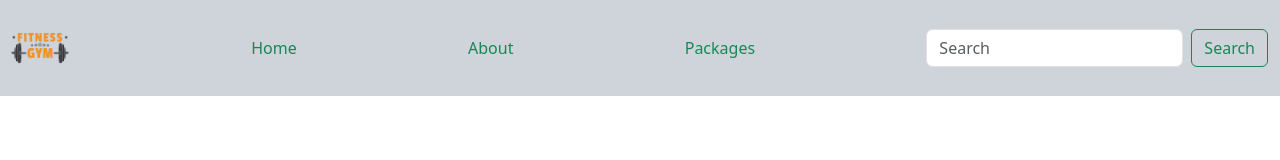
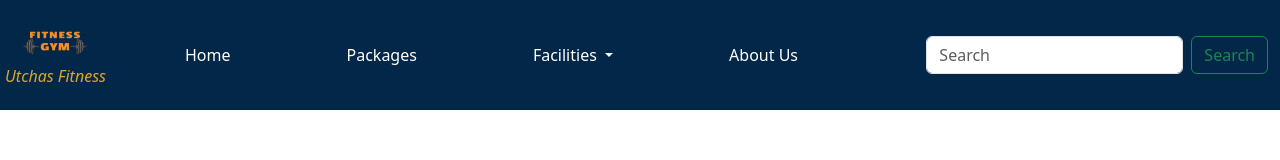
Before and after one commit to Shahriar-Utchas/utchas-fitness, a plain HTML site: page index.html in a window 1280 px wide. Drawn offline with nearby package versions, Linux system fonts and the light colour scheme.

Commit message:
Update index.html

```diff
--- a/index.html
+++ b/index.html
@@ -3,35 +3,56 @@
 <head>
     <meta charset="UTF-8" />
     <meta name="viewport" content="width=device-width, initial-scale=1.0" />
-    <link
-      href="https://cdn.jsdelivr.net/npm/bootstrap@5.3.3/dist/css/bootstrap.min.css"
-      rel="stylesheet"
-      integrity="sha384-QWTKZyjpPEjISv5WaRU9OFeRpok6YctnYmDr5pNlyT2bRjXh0JMhjY6hW+ALEwIH"
-      crossorigin="anonymous"
-    />
+    <link href="https://cdn.jsdelivr.net/npm/bootstrap@5.3.3/dist/css/bootstrap.min.css" rel="stylesheet" integrity="sha384-QWTKZyjpPEjISv5WaRU9OFeRpok6YctnYmDr5pNlyT2bRjXh0JMhjY6hW+ALEwIH" crossorigin="anonymous" />
     <link rel="stylesheet" href="style.css">
     <title>Utchas Fitness</title>
 </head>
 <body>
-      <nav class="navbar navbar-expand-lg" style="background-color: var(--bs-dark-bg-subtle);">
-        <div class="container-fluid nav">
-          <img src="logo.png" alt="logo" width="80" height="80">
-          <a href="" class="text-success link-underline link-underline-opacity-0 link-underline-opacity-75-hover">Home</a>
-          <a href=""class="text-success link-underline link-underline-opacity-0 link-underline-opacity-75-hover">About</a>
-          <a href=""class="text-success link-underline link-underline-opacity-0 link-underline-opacity-75-hover">Packages</a>
+  <nav class="navbar navbar-expand-lg custom-bg ">
+    <div class="container-fluid nav" id="nav">
+      <div class="utchas-ftness">
+        <div>
+          <img src="logo.png" class="navbar-brand logo" alt="">
+        </div>
+        <div>
+          <i class="navbar-brand utchas">Utchas Fitness</i>
+        </div>
+      </div>
+      <button class="navbar-toggler" id="nav-btn" type="button" data-bs-toggle="collapse" data-bs-target="#navbarSupportedContent" aria-controls="navbarSupportedContent" aria-expanded="false" aria-label="Toggle navigation">
+        <span class="navbar-toggler-icon"></span>
+      </button>
+      <div class="collapse navbar-collapse" id="navbarSupportedContent">
+        <ul class="navbar-nav me-auto mb-2 mb-lg-0">
+          <li class="nav-item">
+            <a class="nav-link home custom-link" href="#">Home</a>
+          </li>
+          <li class="nav-item">
+            <a class="nav-link custom-link" href="#">Packages</a>
+          </li>
+          <li class="nav-item dropdown">
+            <a class="nav-link custom-link dropdown-toggle " id="dropdown" href="#" role="button" data-bs-toggle="dropdown" aria-expanded="false">
+              Facilities
+            </a>
+            <ul class="dropdown-menu">
+              <li><a class="dropdown-item" href="#">Shop</a></li>
+              <li><a class="dropdown-item" href="#">Blog</a></li>
+              <li><hr class="dropdown-divider"></li>
+              <li><a class="dropdown-item" href="#">Contact</a></li>
+            </ul>
+          </li>
+          <li class="nav-item">
+            <a class="nav-link custom-link" href="#">About Us</a>
+          </li>
+        </ul>
         <form class="d-flex" role="search">
           <input class="form-control me-2" type="search" placeholder="Search" aria-label="Search">
           <button class="btn btn-outline-success" type="submit">Search</button>
         </form>
       </div>
+    </div>
   </nav>
 
-
-
-    <script
-      src="https://cdn.jsdelivr.net/npm/bootstrap@5.3.3/dist/js/bootstrap.bundle.min.js"
-      integrity="sha384-YvpcrYf0tY3lHB60NNkmXc5s9fDVZLESaAA55NDzOxhy9GkcIdslK1eN7N6jIeHz"
-      crossorigin="anonymous"
-    ></script>
+    <script src="https://cdn.jsdelivr.net/npm/bootstrap@5.3.3/dist/js/bootstrap.bundle.min.js" integrity="sha384-YvpcrYf0tY3lHB60NNkmXc5s9fDVZLESaAA55NDzOxhy9GkcIdslK1eN7N6jIeHz" crossorigin="anonymous"></script>
+    <script src="index.js"></script>
 </body>
 </html>
```
Lines whose indentation alone changed are shown as unchanged.
